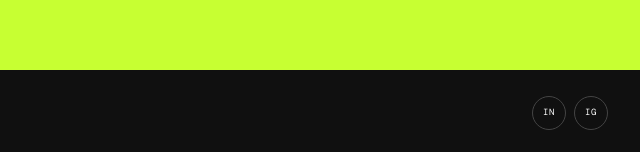
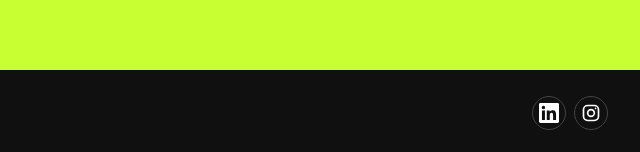
Before and after one commit to pritanshmehta20-boop/pritanshmehta-pro, a plain HTML site: page index.html in a window 1280 px wide. Shown: the part 7253-7405 px from the top of the page, 640-1280 px from the left. Drawn offline with nearby package versions, Linux system fonts and the light colour scheme.

Commit message:
Update index.html

```diff
--- a/index.html
+++ b/index.html
@@ -221,7 +221,32 @@
   </main>
 
   <footer class="site-footer">
-    <div class="container footer-inner"><p>© 2026 Pritansh Mehta</p><div class="footer-socials"><a href="https://www.linkedin.com/in/pritanshmehta/" target="_blank" rel="noopener noreferrer" aria-label="LinkedIn">in</a><a href="https://www.instagram.com/pritansh.mehta/" target="_blank" rel="noopener noreferrer" aria-label="Instagram">ig</a></div></div>
+    <div class="container footer-inner"><p>© 2026 Pritansh Mehta</p>
+<div class="footer-socials">
+  <a href="https://www.linkedin.com/in/pritanshmehta/"
+     target="_blank"
+     rel="noopener noreferrer"
+     aria-label="LinkedIn">
+    <svg viewBox="0 0 24 24" width="20" height="20"
+         fill="currentColor" aria-hidden="true">
+      <path d="M20.45 20.45h-3.56v-5.57c0-1.33-.02-3.04-1.85-3.04-1.85 0-2.13 1.45-2.13 2.94v5.67H9.35V9h3.42v1.56h.05c.48-.9 1.64-1.85 3.37-1.85 3.6 0 4.27 2.37 4.27 5.46v6.28ZM5.34 7.43a2.06 2.06 0 1 1 0-4.12 2.06 2.06 0 0 1 0 4.12ZM7.12 20.45H3.56V9h3.56v11.45ZM22.22 0H1.77C.79 0 0 .77 0 1.72v20.56C0 23.23.79 24 1.77 24h20.45c.98 0 1.78-.77 1.78-1.72V1.72C24 .77 23.2 0 22.22 0Z"/>
+    </svg>
+  </a>
+
+  <a href="https://www.instagram.com/pritansh.mehta/"
+     target="_blank"
+     rel="noopener noreferrer"
+     aria-label="Instagram">
+    <svg viewBox="0 0 24 24" width="20" height="20"
+         fill="none" stroke="currentColor" stroke-width="2"
+         aria-hidden="true">
+      <rect x="3" y="3" width="18" height="18" rx="5"/>
+      <circle cx="12" cy="12" r="4"/>
+      <circle cx="17.5" cy="6.5" r="1" fill="currentColor" stroke="none"/>
+    </svg>
+  </a>
+</div>
+</div>
   </footer>
 </body>
 </html>
```
